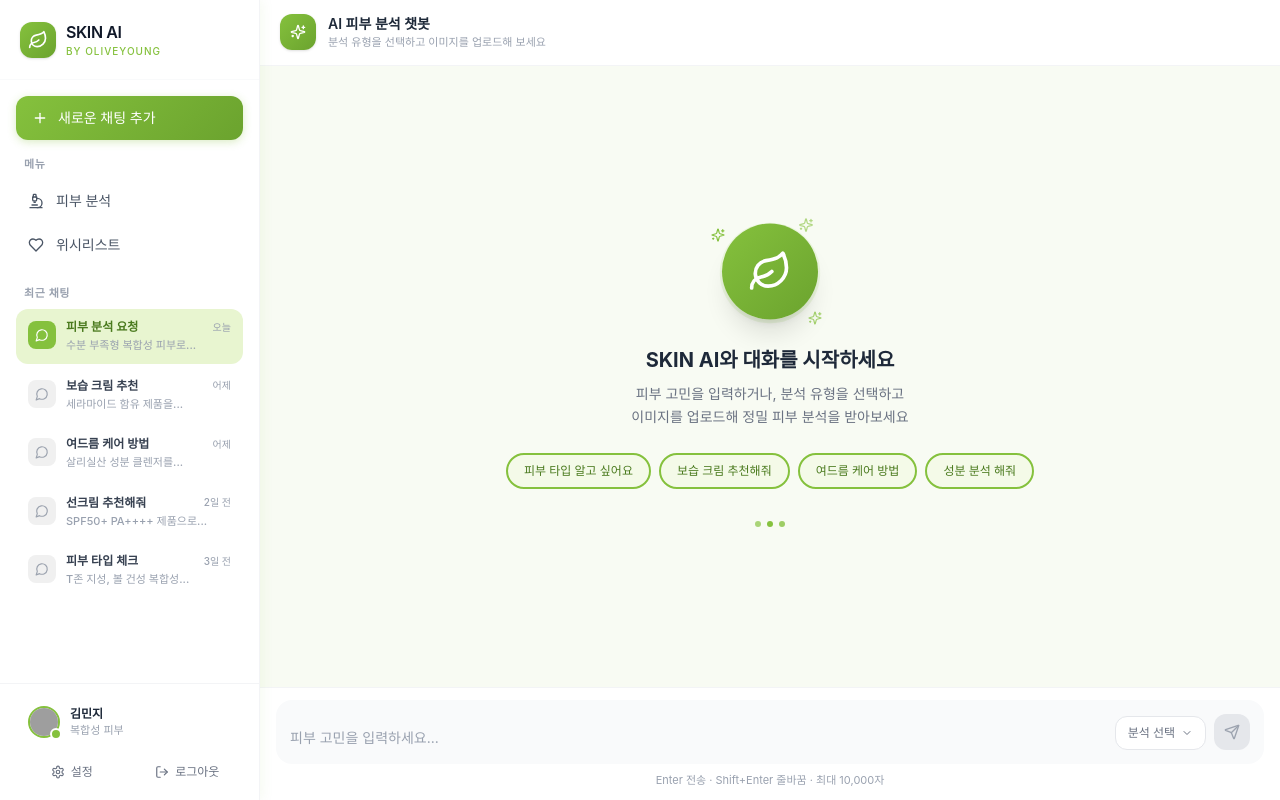
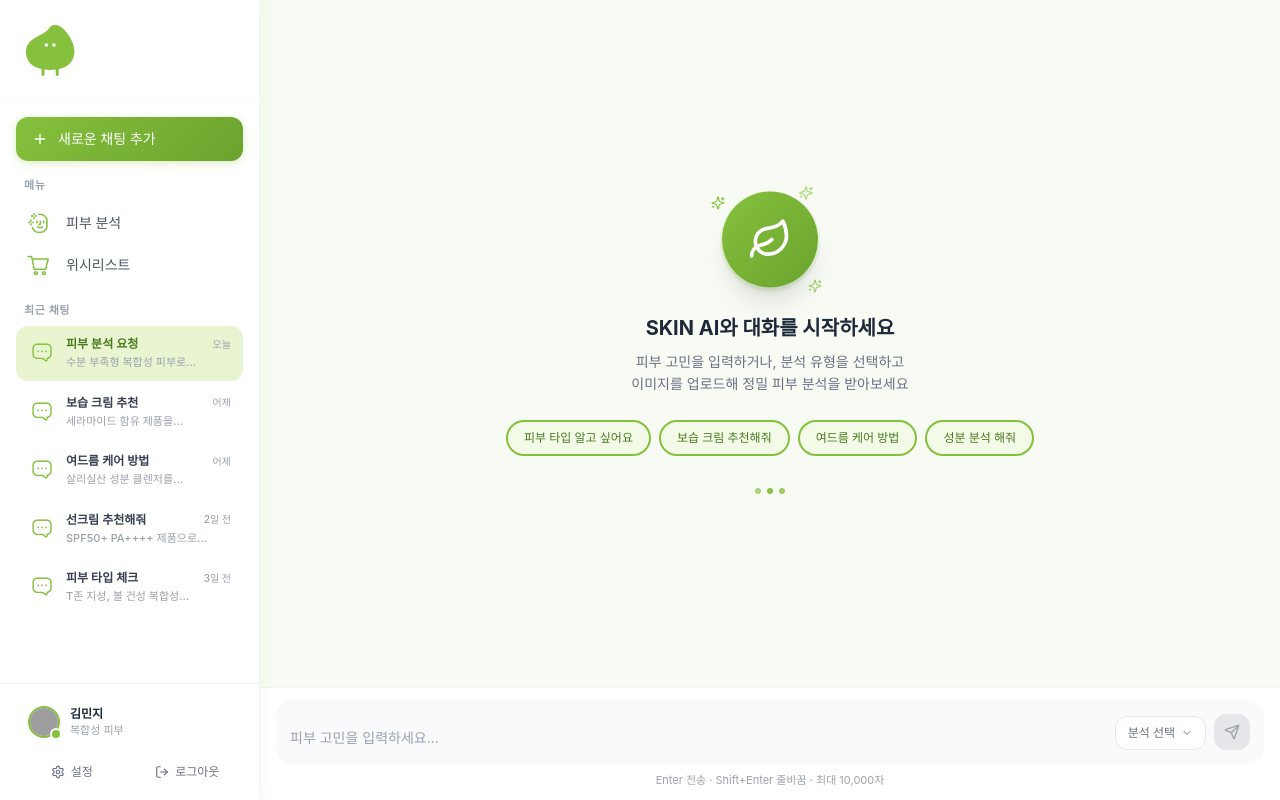
Before and after one commit to SKNETWORKS-FAMILY-AICAMP/SKN23-3rd-3TEAM, a React (Vite) app in the folder front/: page /chat in a window 1280 px wide. Built offline with nearby package versions, Linux system fonts and the light colour scheme; grey boxes are pictures that could not be loaded; a web font is replaced by a local one.

Commit message:
이미지 1차 적용

```diff
--- a/front/src/app/components/Sidebar.tsx
+++ b/front/src/app/components/Sidebar.tsx
@@ -59,8 +59,11 @@
   >(1);
 
   const navItems = [
-    { path: "/analysis", label: "피부 분석", icon: Microscope },
-    { path: "/wishlist", label: "위시리스트", icon: Heart },
+    // { path: "/analysis", label: "피부 분석", icon: Microscope },
+    // { path: "/wishlist", label: "위시리스트", icon: Heart },
+
+    { path: "/analysis", label: "피부 분석", icon: '/src/assets/icons/beauty.png' },
+    { path: "/wishlist", label: "위시리스트", icon: '/src/assets/icons/wish.png' },
   ];
 
   const handleNewChat = () => {
@@ -99,7 +102,10 @@
             className="flex items-center gap-2.5 group"
             onClick={onClose}
           >
-            <div
+            <div>
+              <img src="/src/assets/logo.png" alt="LOGO" style={{width: '60px'}} />
+            </div>
+            {/* <div
               className="w-9 h-9 rounded-xl flex items-center justify-center shadow-sm transition-transform group-hover:scale-105"
               style={{
                 background:
@@ -118,7 +124,7 @@
               >
                 by OliveYoung
               </span>
-            </div>
+            </div> */}
           </Link>
           <button
             onClick={onClose}
@@ -171,7 +177,7 @@
                 key={item.path}
                 to={item.path}
                 onClick={onClose}
-                className={`flex items-center gap-3 px-3 py-2.5 rounded-xl mb-1 text-sm font-medium transition-all duration-200 ${
+                className={`flex items-center gap-3 px-2 py-1.5 rounded-xl text-sm font-medium transition-all duration-200 ${
                   isActive
                     ? "text-white"
                     : "text-gray-600 hover:text-gray-900"
@@ -198,7 +204,10 @@
                   }
                 }}
               >
-                <Icon className="w-4 h-4 flex-shrink-0" />
+                {/* <Icon className="w-4 h-4 flex-shrink-0" /> */}
+                <div>
+                  <img src={item.icon} alt={item.label} style={{width: '30px'}} />
+                </div>
                 {item.label}
               </Link>
             );
@@ -230,7 +239,7 @@
                   }`}
                 >
                   <div className="flex items-start gap-2.5">
-                    <div
+                    {/* <div
                       className="w-7 h-7 rounded-lg flex items-center justify-center flex-shrink-0 mt-0.5"
                       style={{
                         background: isActive
@@ -244,6 +253,9 @@
                           color: isActive ? "white" : "#9CA3AF",
                         }}
                       />
+                    </div> */}
+                    <div className="w-7 h-7 rounded-lg flex items-center justify-center flex-shrink-0 mt-0.5">
+                      <img src="/src/assets/icons/chat.png" style={{width: '100%'}} />
                     </div>
                     <div className="flex-1 min-w-0">
                       <div className="flex items-center justify-between mb-0.5">
--- a/front/src/app/pages/ChatPage.tsx
+++ b/front/src/app/pages/ChatPage.tsx
@@ -34,12 +34,6 @@
 }
 
 // ─── Constants ────────────────────────────────────────────────────────
-const MODELS = [
-  { id: "gpt4o", name: "GPT-4o Vision", desc: "OpenAI의 최신 멀티모달 모델. 이미지 분석 정확도 최상.", badge: "추천" },
-  { id: "claude", name: "Claude 3.5 Sonnet", desc: "Anthropic의 Claude. 상세한 피부 분석 설명에 강점.", badge: "" },
-  { id: "gemini", name: "Gemini 1.5 Pro", desc: "Google의 Gemini. 빠른 응답과 다국어 지원.", badge: "" },
-];
-
 const ANALYSIS_OPTIONS = [
   { value: "default", label: "분석 선택" },
   { value: "quick", label: "빠른 분석" },
@@ -302,8 +296,6 @@
   const [analysisDropdownOpen, setAnalysisDropdownOpen] = useState(false);
 
   // chat_content=true 전용 state
-  const [selectedModel, setSelectedModel] = useState(MODELS[0]);
-  const [modelDropdownOpen, setModelDropdownOpen] = useState(false);
   const [uploadModalOpen, setUploadModalOpen] = useState(false);
   const [isDragging, setIsDragging] = useState(false);
   const fileInputRef = useRef<HTMLInputElement>(null);
@@ -461,77 +453,17 @@
     <div className="flex flex-col h-full bg-[#F8FBF3]">
 
       {/* Header */}
-      <div className="bg-white border-b border-gray-100 px-5 py-3.5 flex-shrink-0 flex items-center justify-between">
-        <div className="flex items-center gap-3">
-          <div
-            className="w-9 h-9 rounded-xl flex items-center justify-center shadow-sm"
-            style={{ background: "linear-gradient(135deg, #85C13D, #6BA32E)" }}
-          >
-            <Sparkles className="w-4 h-4 text-white" />
+      {
+        chat_content && (
+          <div className="bg-white border-b border-gray-100 px-5 py-3.5 flex-shrink-0 flex items-center justify-between">
+            <div className="flex items-center gap-3">
+              <div>
+                <h2 className="text-sm font-semibold text-gray-800" style={{textAlign: 'center'}}>AI 피부 분석 챗봇</h2>
+              </div>
+            </div>
           </div>
-          <div>
-            <h2 className="text-sm font-semibold text-gray-800">AI 피부 분석 챗봇</h2>
-            <p className="text-[11px] text-gray-400">
-              {chat_content ? "이미지 업로드 후 분석을 시작하세요" : "분석 유형을 선택하고 이미지를 업로드해 보세요"}
-            </p>
-          </div>
-        </div>
-
-        {/* 모델 선택 드롭다운 (chat_content=true 전용) */}
-        {chat_content && (
-          <div className="relative">
-            <button
-              onClick={() => setModelDropdownOpen(!modelDropdownOpen)}
-              className="flex items-center gap-2 px-3 py-2 rounded-xl border border-gray-200 bg-white text-xs font-medium text-gray-700 hover:border-[#85C13D] transition-colors"
-            >
-              <div className="w-2 h-2 rounded-full bg-[#85C13D]" />
-              <span className="hidden sm:block">{selectedModel.name}</span>
-              <ChevronDown className="w-3.5 h-3.5 text-gray-400" />
-            </button>
-            <AnimatePresence>
-              {modelDropdownOpen && (
-                <motion.div
-                  initial={{ opacity: 0, y: -8, scale: 0.96 }}
-                  animate={{ opacity: 1, y: 0, scale: 1 }}
-                  exit={{ opacity: 0, y: -8, scale: 0.96 }}
-                  transition={{ duration: 0.15 }}
-                  className="absolute right-0 top-full mt-2 w-72 bg-white rounded-2xl shadow-xl border border-gray-100 z-50 overflow-hidden"
-                >
-                  <div className="p-2">
-                    {MODELS.map((model) => (
-                      <button
-                        key={model.id}
-                        onClick={() => { setSelectedModel(model); setModelDropdownOpen(false); }}
-                        className={`w-full text-left px-3 py-3 rounded-xl transition-colors ${
-                          selectedModel.id === model.id ? "bg-[#E8F5D0]" : "hover:bg-gray-50"
-                        }`}
-                      >
-                        <div className="flex items-center gap-2 mb-1">
-                          <span
-                            className="text-xs font-semibold"
-                            style={{ color: selectedModel.id === model.id ? "#4A7A1E" : "#374151" }}
-                          >
-                            {model.name}
-                          </span>
-                          {model.badge && (
-                            <span
-                              className="text-[10px] px-1.5 py-0.5 rounded-full font-semibold text-white"
-                              style={{ background: "#85C13D" }}
-                            >
-                              {model.badge}
-                            </span>
-                          )}
-                        </div>
-                        <p className="text-[11px] text-gray-500">{model.desc}</p>
-                      </button>
-                    ))}
-                  </div>
-                </motion.div>
-              )}
-            </AnimatePresence>
-          </div>
-        )}
-      </div>
+        )
+      }
 
       {/* Messages */}
       <div className="flex-1 overflow-y-auto">
@@ -549,11 +481,14 @@
                   className={`flex ${msg.role === "user" ? "justify-end" : "justify-start"} gap-3`}
                 >
                   {msg.role === "bot" && (
-                    <div
-                      className="w-8 h-8 rounded-xl flex items-center justify-center flex-shrink-0 mt-1 shadow-sm"
-                      style={{ background: "linear-gradient(135deg, #85C13D, #6BA32E)" }}
-                    >
-                      <Leaf className="w-4 h-4 text-white" />
+                    // <div
+                    //   className="w-8 h-8 rounded-xl flex items-center justify-center flex-shrink-0 mt-1 shadow-sm"
+                    //   style={{ background: "linear-gradient(135deg, #85C13D, #6BA32E)" }}
+                    // >
+                    //   <Leaf className="w-4 h-4 text-white" />
+                    // </div>
+                    <div>
+                      <img src="/src/assets/bot.png" style={{width: '36px'}} />
                     </div>
                   )}
                   <div className={`max-w-[75%] flex flex-col gap-1 ${msg.role === "user" ? "items-end" : "items-start"}`}>
```
